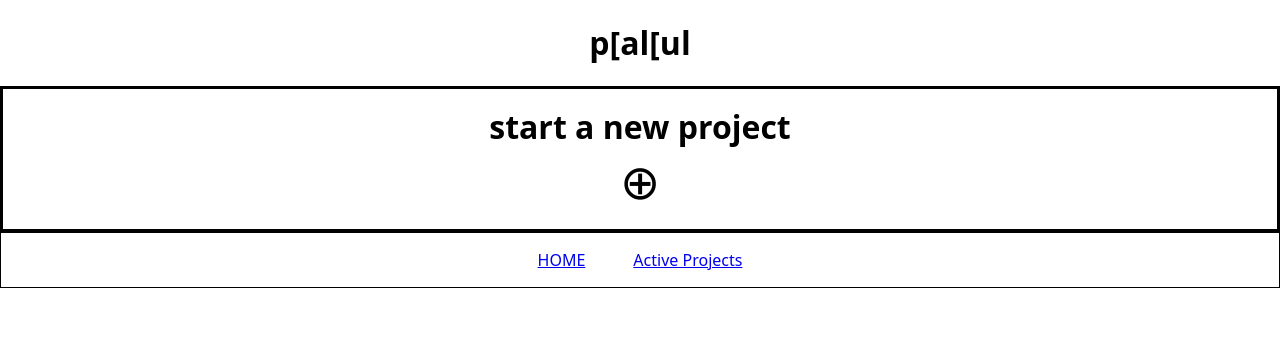
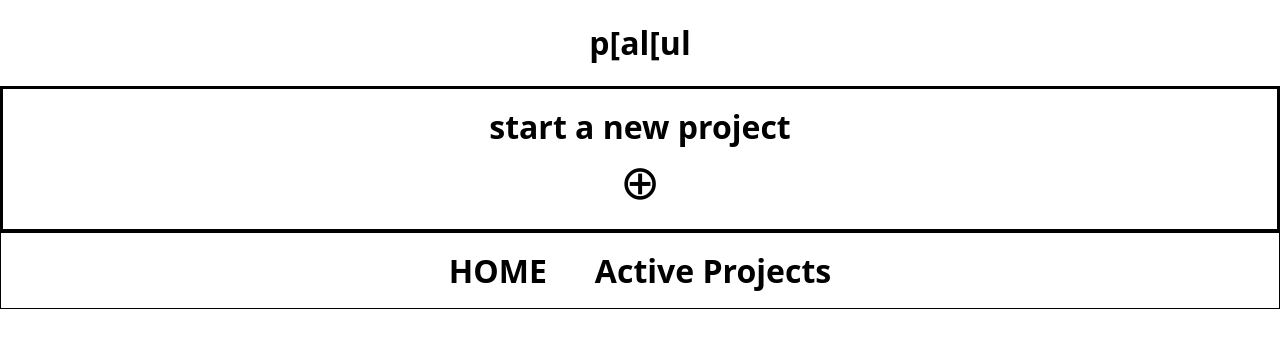
Before and after one commit to reyk-zepper/atlantis-capstone, a Next.js app: page / in a window 1280 px wide. Shown: the top 348 px of the page. Built offline with nearby package versions, Linux system fonts and the light colour scheme.

Commit message:
add confirmation and redirect

```diff
--- a/components/EditForm/index.js
+++ b/components/EditForm/index.js
@@ -58,6 +58,7 @@ export default function EditForm({ project, toggleEdit }) {
   return (
     <form onSubmit={handleSubmit}>
       <input
+        maxLength={25}
         type="text"
         name="projectname"
         placeholder="project name"
@@ -68,6 +69,7 @@ export default function EditForm({ project, toggleEdit }) {
         return (
           <div key={item.id}>
             <input
+              maxLength={60}
               name={item.name}
               type="text"
               placeholder={item.name}
@@ -79,6 +81,8 @@ export default function EditForm({ project, toggleEdit }) {
 
             <input
               type="number"
+              min={0}
+              max={10000}
               name={`${item.name}price`}
               value={item.price}
               placeholder={0}
--- a/components/Navigation/index.js
+++ b/components/Navigation/index.js
@@ -15,8 +15,8 @@ export default function Navigation() {
   }
   return (
     <StyledNavigation>
-      <Link href={"/"}>HOME</Link>
-      <Link href={"/Active"}>Active Projects</Link>
+      <StyledLink href={"/"}>HOME</StyledLink>
+      <StyledLink href={"/Active"}>Active Projects</StyledLink>
     </StyledNavigation>
   );
 }
@@ -33,3 +33,15 @@ const StyledNavigation = styled.div`
   border: solid black 0.025rem;
   padding: 1rem;
 `;
+const StyledLink = styled(Link)`
+  color: inherit;
+  text-decoration: none;
+  position: relative;
+  font-weight: bold;
+  font-size: 2rem;
+
+  &:hover {
+    text-decoration: underline;
+    color: hotpink;
+  }
+`;
--- a/components/ProductCard/index.js
+++ b/components/ProductCard/index.js
@@ -34,11 +34,9 @@ export default function ProductCard({ project, hasData }) {
           totalPrice += Number(item.price);
           return (
             <li key={item.id}>
+              <p>{item.name.toUpperCase()}</p>
               <p>
-                {item.value === ""
-                  ? item.name.toUpperCase()
-                  : item.value.toUpperCase()}
-                : {item.price}$
+                {item.value.toUpperCase()}: {item.price}$
               </p>
             </li>
           );
```
Also changed, not shown: components/Form/index.js (+18 -3 lines).
